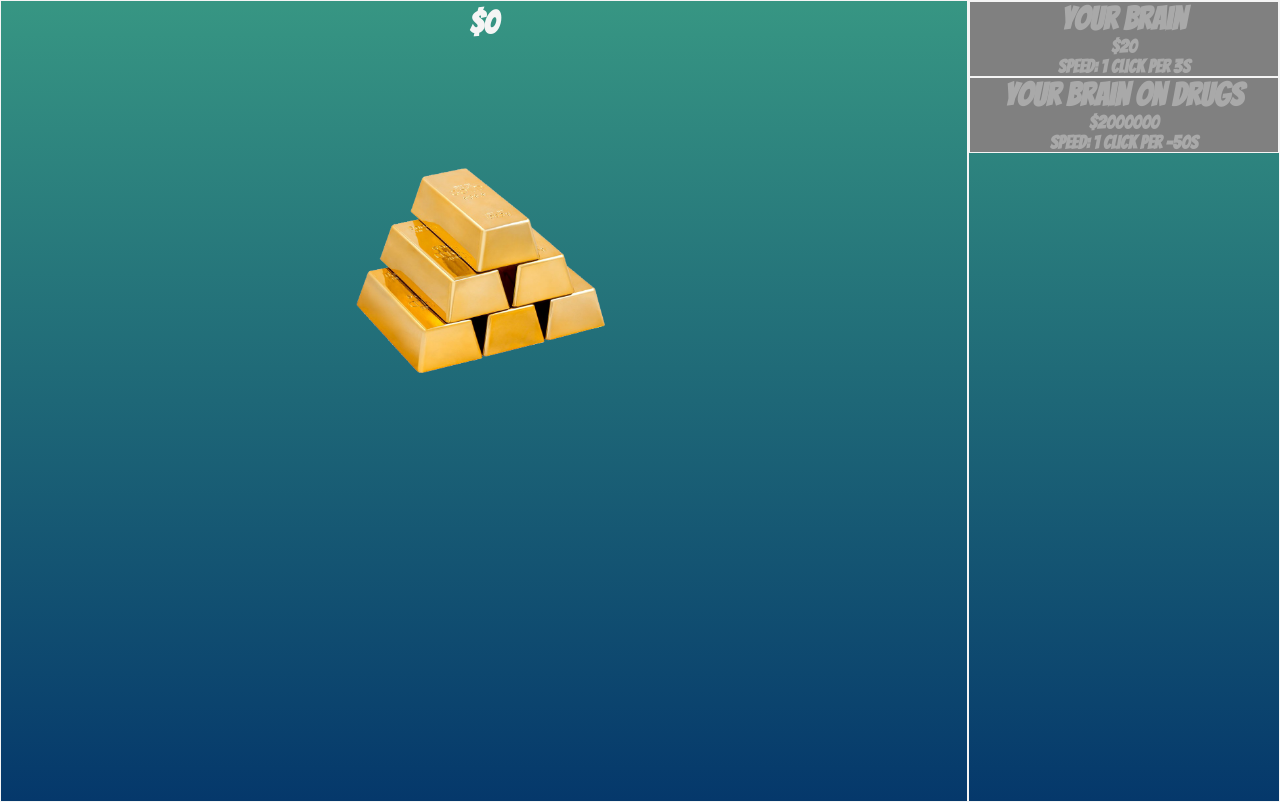
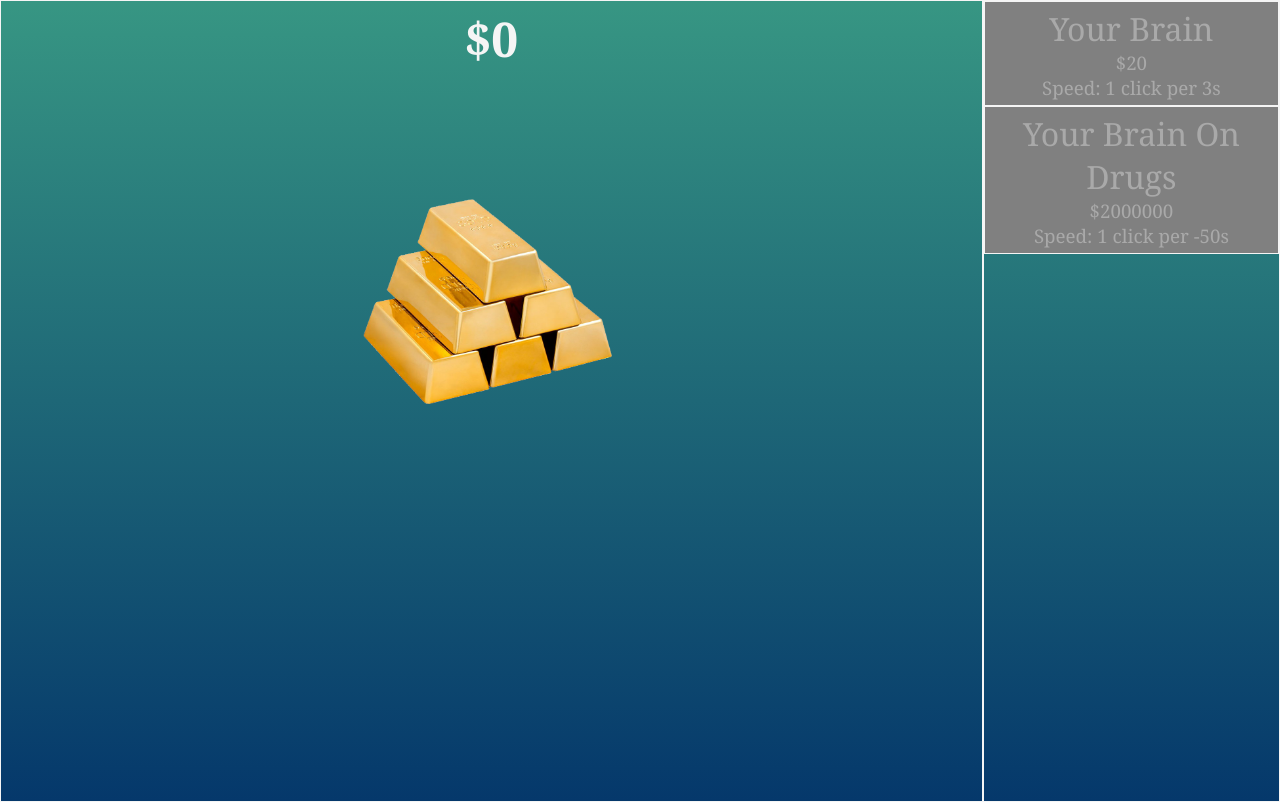
Before and after one commit to willdoescode/not-a-cookie-clicker-clone, a Vue app: page / in a window 1280 px wide. Built offline with nearby package versions, Linux system fonts and the light colour scheme.

Commit message:
might have copied cookie clickers font

```diff
--- a/src/App.vue
+++ b/src/App.vue
@@ -29,23 +29,24 @@ export default {
     }
   },
   watch: {
-    points(after, before) {
-      document.title = `$${before} -> $${after} / Not A Cookie Clicker Clone`
+    points(after) {
+      if (after < 2) {
+        document.title = `${after} dollar - Not A Cookie Clicker Clone`
+      } else {
+        document.title = `${after} dollars - Not A Cookie Clicker Clone`
+      }
     }
   }
 }
 </script>
 
 <style lang="scss">
-@import url('https://fonts.googleapis.com/css2?family=Bangers&display=swap');
-
 * {
   margin: 0;
-  font-family: 'Bangers', cursive;
+  font-family: 'Merriweather', Georgia, serif;
 }
 
 #app {
-  font-family: Avenir, Helvetica, Arial, sans-serif;
   -webkit-font-smoothing: antialiased;
   -moz-osx-font-smoothing: grayscale;
   display: flex;
--- a/src/components/buySlot.vue
+++ b/src/components/buySlot.vue
@@ -39,8 +39,12 @@ export default {
 </script>
 
 <style lang="scss" scoped>
+* {
+  font-weight: lighter;
+}
 .buySlot {
   border: 1px solid whitesmoke;
+  padding: 5px;
   .texts {
     color: whitesmoke;
     display: flex;
@@ -63,6 +67,7 @@ export default {
     transform: scale(1.1);
   }
   .texts {
+    font-weight: bold;
     color: whitesmoke;
   }
 }
--- a/src/components/moneyPanel.vue
+++ b/src/components/moneyPanel.vue
@@ -2,7 +2,7 @@
   <div class="panel">
     <h1 class="money-text" :style="{ transform: natural, color: colors }">${{$store.state.points}}</h1>
     <div class="money-container">
-      <img class="money" :style="{ transform: natural }" @click="$store.dispatch('increment')" src='../assets/clicker_image.png'>
+      <img alt="gold" class="money" :style="{ transform: natural }" @click="$store.dispatch('increment')" src='../assets/clicker_image.png'>
     </div>
   </div>
 </template>
@@ -39,13 +39,14 @@ export default {
   display: flex;
   flex-direction: column;
   height: 100vh;
-  width: 70vw;
+  width: 85vw;
   background-image: linear-gradient(to bottom, #379683, #05386b);
   border: 1px solid whitesmoke;
   .money-text {
     color: whitesmoke;
     margin-top: 5px;
     transition: 0.2s;
+    font-size: 3em;
   }
   .money-container {
     display: flex;
```
